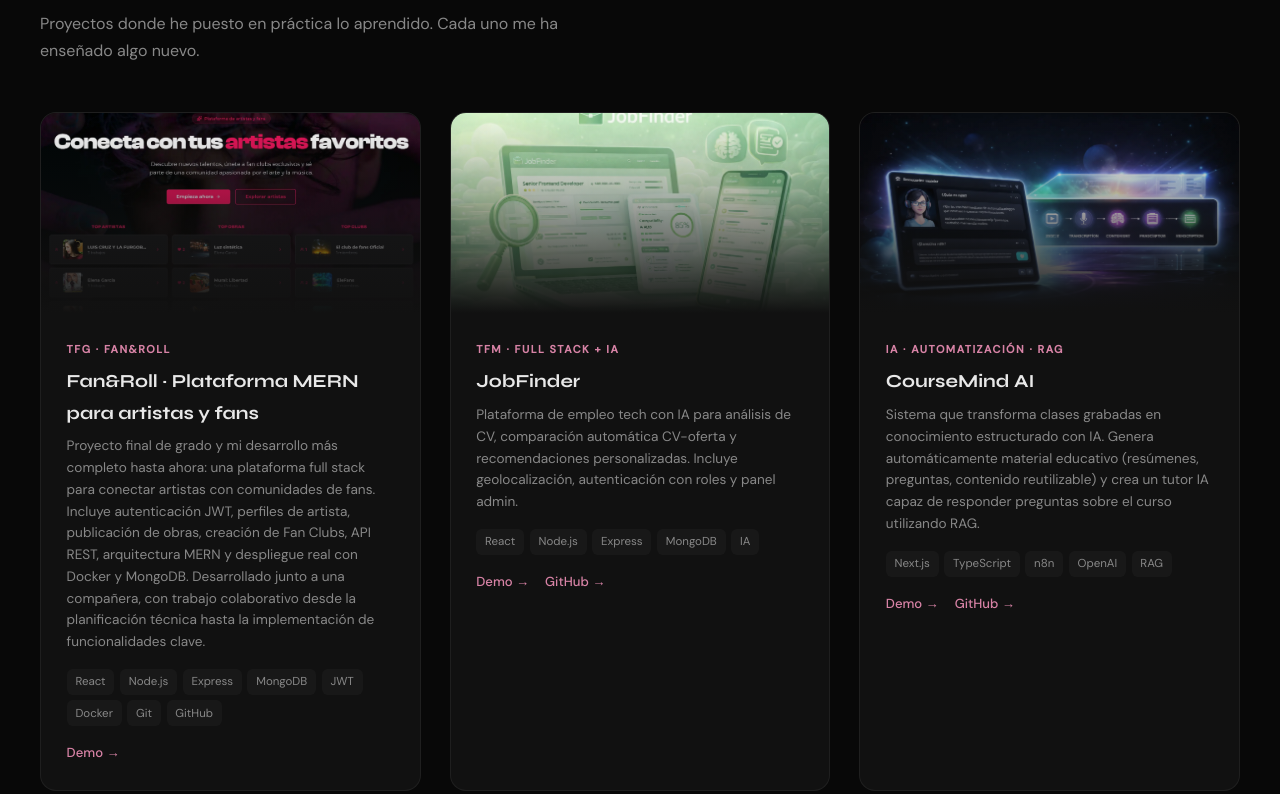
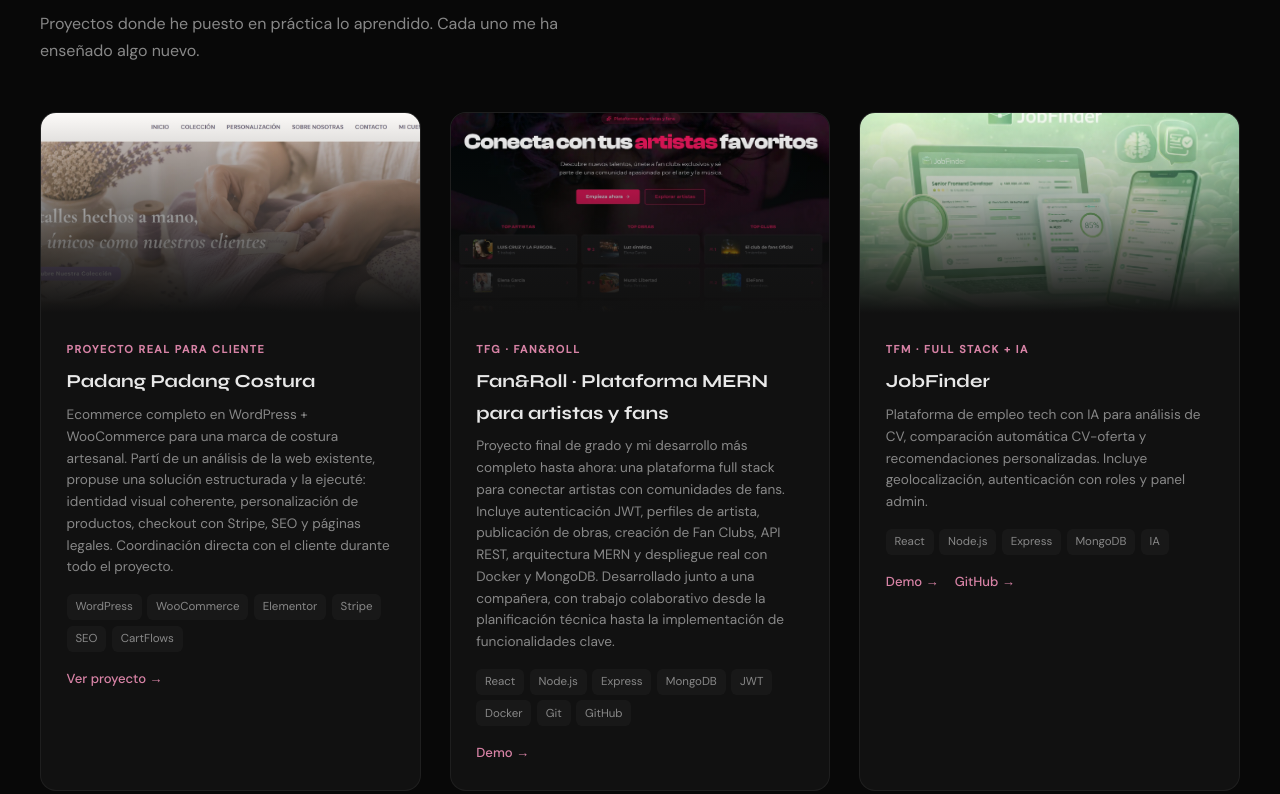
Before and after one commit to BenitaPlata/Portfolio-BenitaPlata, a website: page index.html in a window 1280 px wide. Shown: the part 4059-4853 px from the top of the page. Drawn offline with Linux system fonts and the light colour scheme.

Commit message:
Nuevo proyecto

```diff
--- a/index.html
+++ b/index.html
@@ -1573,6 +1573,33 @@
     <!-- DESTACADOS -->
     <div class="projects-grid">
 
+      <!-- PADANG PADANG COSTURA -->
+      <div class="project-card reveal">
+        <div class="project-thumb">
+          <img
+            src="imágenes/padang.webp"
+            alt="Padang Padang Costura — ecommerce WordPress con WooCommerce"
+          />
+          <div class="project-thumb-overlay"></div>
+        </div>
+        <div class="project-info">
+          <span class="project-tag">Proyecto real para cliente</span>
+          <h3 class="project-title">Padang Padang Costura</h3>
+          <p class="project-desc">
+            Ecommerce completo en WordPress + WooCommerce para una marca de costura artesanal. Partí de un análisis de la web existente, propuse una solución estructurada y la ejecuté: identidad visual coherente, personalización de productos, checkout con Stripe, SEO y páginas legales. Coordinación directa con el cliente durante todo el proyecto.
+          </p>
+          <div class="project-tech">
+            <span>WordPress</span><span>WooCommerce</span><span>Elementor</span>
+            <span>Stripe</span><span>SEO</span><span>CartFlows</span>
+          </div>
+          <div class="project-links">
+            <a href="https://padangcostura.es" target="_blank">
+              Ver proyecto →
+            </a>
+          </div>
+        </div>
+      </div>
+
       <!-- TFG ARTISTAS Y FAN CLUBS -->
       <div class="project-card reveal">
         <div class="project-thumb">
```
Also changed, not shown: imágenes/padang.webp (added).
